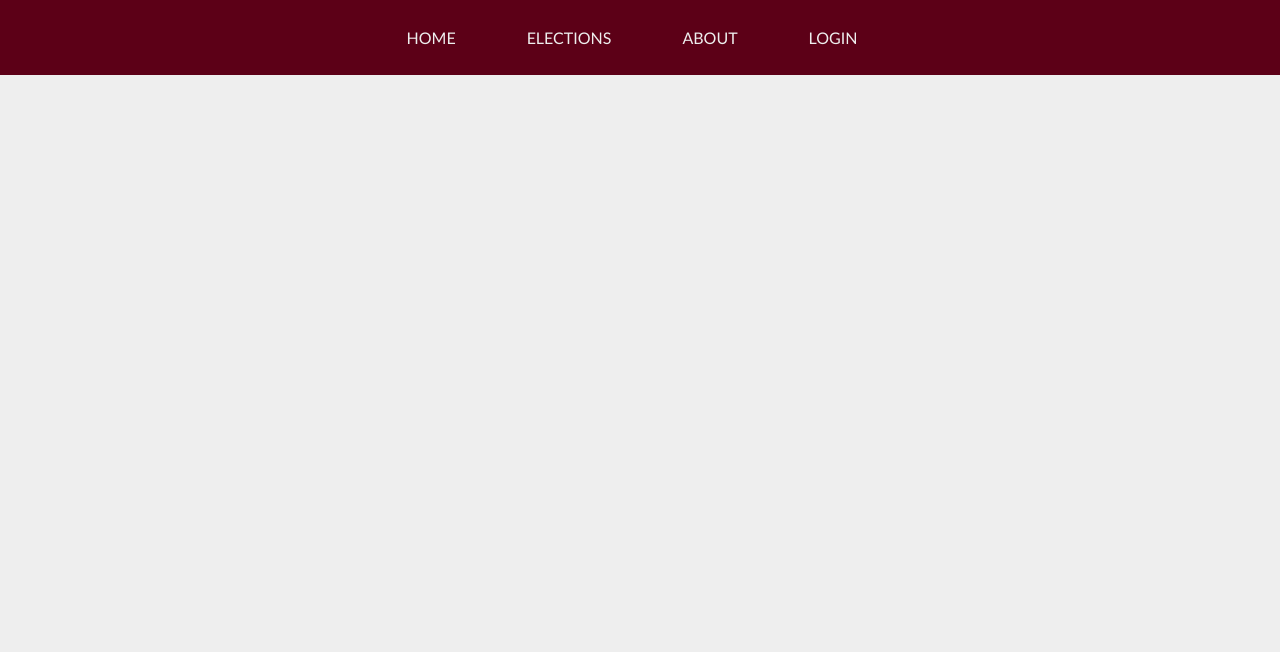
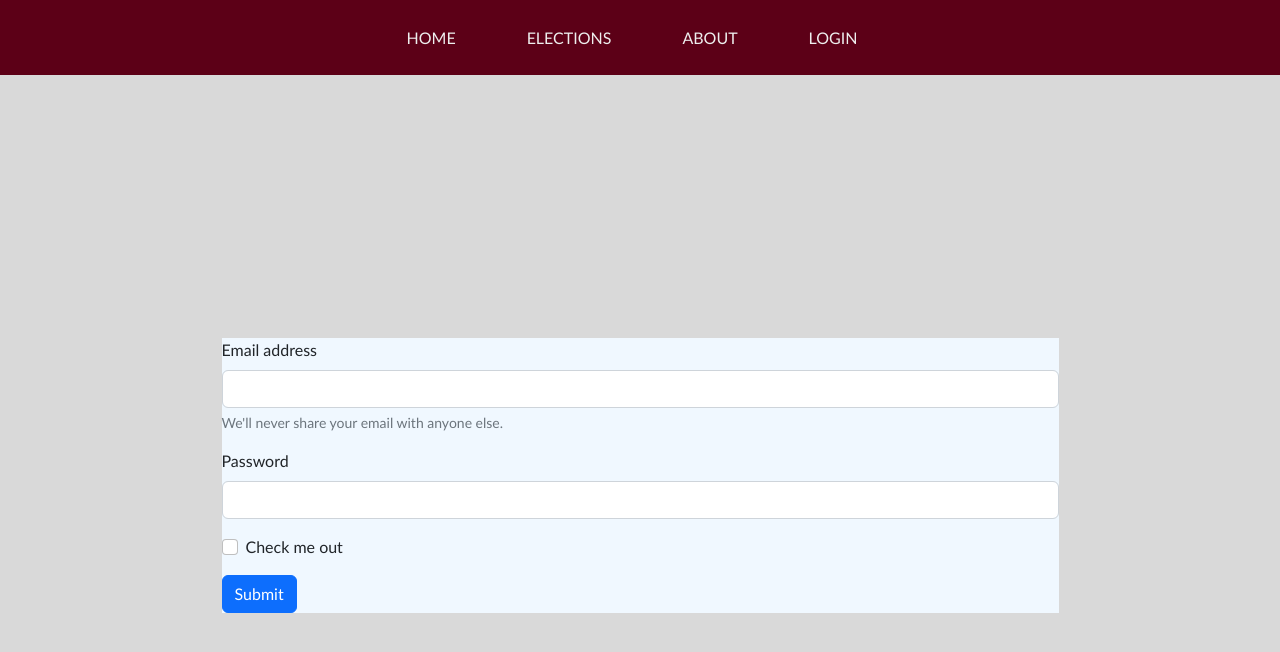
Before and after one commit to JBenedicto13/dst-voting-system, a React (Create React App) app in the folder client/: page /admin/login in a window 1280 px wide. Shown: the top 652 px of the page. Built offline with nearby package versions, Linux system fonts and the light colour scheme.

Commit message:
Add admin login but not yet done

```diff
--- a/client/src/App.css
+++ b/client/src/App.css
@@ -14,6 +14,7 @@
     height: 100%;
     display: flex;
     justify-content: center;
+    flex-direction: column;
 }
 
 .error_container {
--- a/client/src/App.js
+++ b/client/src/App.js
@@ -1,4 +1,4 @@
-import {React, useState} from "react";
+import {React, useState, useEffect} from "react";
 import { BrowserRouter as Router } from "react-router-dom";
 import jwtDecode from 'jwt-decode';
 
@@ -14,16 +14,30 @@ if (localStorage.token) {
     logUser = jwtDecode(jwt);
 }
 
+let isBackend;
+if (localStorage.isBackend) {
+    const val = localStorage.getItem("isBackend");
+    if (val) {
+        localStorage.setItem("isBackend", false);
+    }
+    isBackend = val;
+    console.log(isBackend);
+}
+
 const App = () => {
+
     const [user, setUser] = useState(logUser);
+    const [backend, setBackend] = useState(isBackend);
+    console.log(backend);
+
     console.log(user);
 
     return (
         <Router>
             <div className='app'>
-                <Navbar user={user} />
+                {backend ? <></> : <Navbar user={user}/>}
                 <div className='main'>
-                    <Routing user={user} />
+                    <Routing user={user} backend={backend} />
                 </div>
             </div>
         </Router>
--- /dev/null
+++ b/client/src/components/admin/AdminLogin.js
@@ -0,0 +1,31 @@
+import {React, useState, useEffect} from 'react';
+import '../../styles/admin/adminlogin.css';
+
+const AdminLogin = ({backend}) => {
+    useEffect(()=>{
+        localStorage.setItem("isBackend", true);
+        console.log(backend);
+    },[backend])
+  return (
+    <div className='adminLogin container'>
+        <form className='frmAdminLogin'>
+            <div className="mb-3">
+                <label htmlFor="exampleInputEmail1" className="form-label">Email address</label>
+                <input type="email" className="form-control" id="exampleInputEmail1" aria-describedby="emailHelp"/>
+                <div id="emailHelp" className="form-text">We'll never share your email with anyone else.</div>
+            </div>
+            <div class="mb-3">
+                <label htmlFor="exampleInputPassword1" className="form-label">Password</label>
+                <input type="password" className="form-control" id="exampleInputPassword1"/>
+            </div>
+            <div className="mb-3 form-check">
+                <input type="checkbox" className="form-check-input" id="exampleCheck1"/>
+                <label className="form-check-label" htmlFor="exampleCheck1">Check me out</label>
+            </div>
+            <button type="submit" className="btn btn-primary">Submit</button>
+        </form>
+    </div>
+  )
+}
+
+export default AdminLogin
--- a/client/src/components/routing/PrivateVote.js
+++ /dev/null
@@ -1,10 +0,0 @@
-import React from 'react'
-import { Navigate, Outlet } from 'react-router-dom'
-
-const PrivateRoute = ({user}) => {
-  return (
-    user ? <Outlet /> : <Navigate to="/login" />
-  )
-}
-
-export default PrivateRoute
--- a/client/src/components/routing/Routing.js
+++ b/client/src/components/routing/Routing.js
@@ -11,10 +11,10 @@ import PrivateRoute from "./PrivateRoute";
 import About from "../about/About";
 import Election from "../election/Election";
 import Vote from "../election/Vote";
-import PrivateVote from "./PrivateVote";
 import SmartContract from "../election/SmartContract";
+import AdminLogin from "../admin/AdminLogin";
 
-const Routing = ({user}) => {
+const Routing = ({user, backend}) => {
     return (
         <Routes>
             <Route path='/' element={<Home />} />
@@ -25,10 +25,12 @@ const Routing = ({user}) => {
                 <Route path='/logout' element={<Logout />} />
             </Route>
             <Route path='/election' element={<Election />}/>
-            <Route element={<PrivateVote user={user} />}>
+            <Route element={<PrivateRoute user={user} />}>
                 <Route path='/vote' element={<Vote />} />
             </Route>
             <Route path='/about' element={<About />} />
+
+            <Route path='/admin/login' element={<AdminLogin backend={backend}/>}/>
             <Route path='/smartcontract' element={<SmartContract />}/>
         </Routes>
     );
--- /dev/null
+++ b/client/src/styles/admin/adminlogin.css
@@ -0,0 +1,17 @@
+* {
+    margin: 0;
+    padding: 0;
+    box-sizing: border-box;
+}
+
+.adminLogin {
+    display: flex;
+    justify-content: center;
+    align-items: center;
+    height: 100vh;
+}
+
+.frmAdminLogin {
+    background-color: aliceblue;
+    width: 75%;
+}
```
Also changed, not shown: client/src/components/register/Validations.js (deleted, +0 -9 lines).
